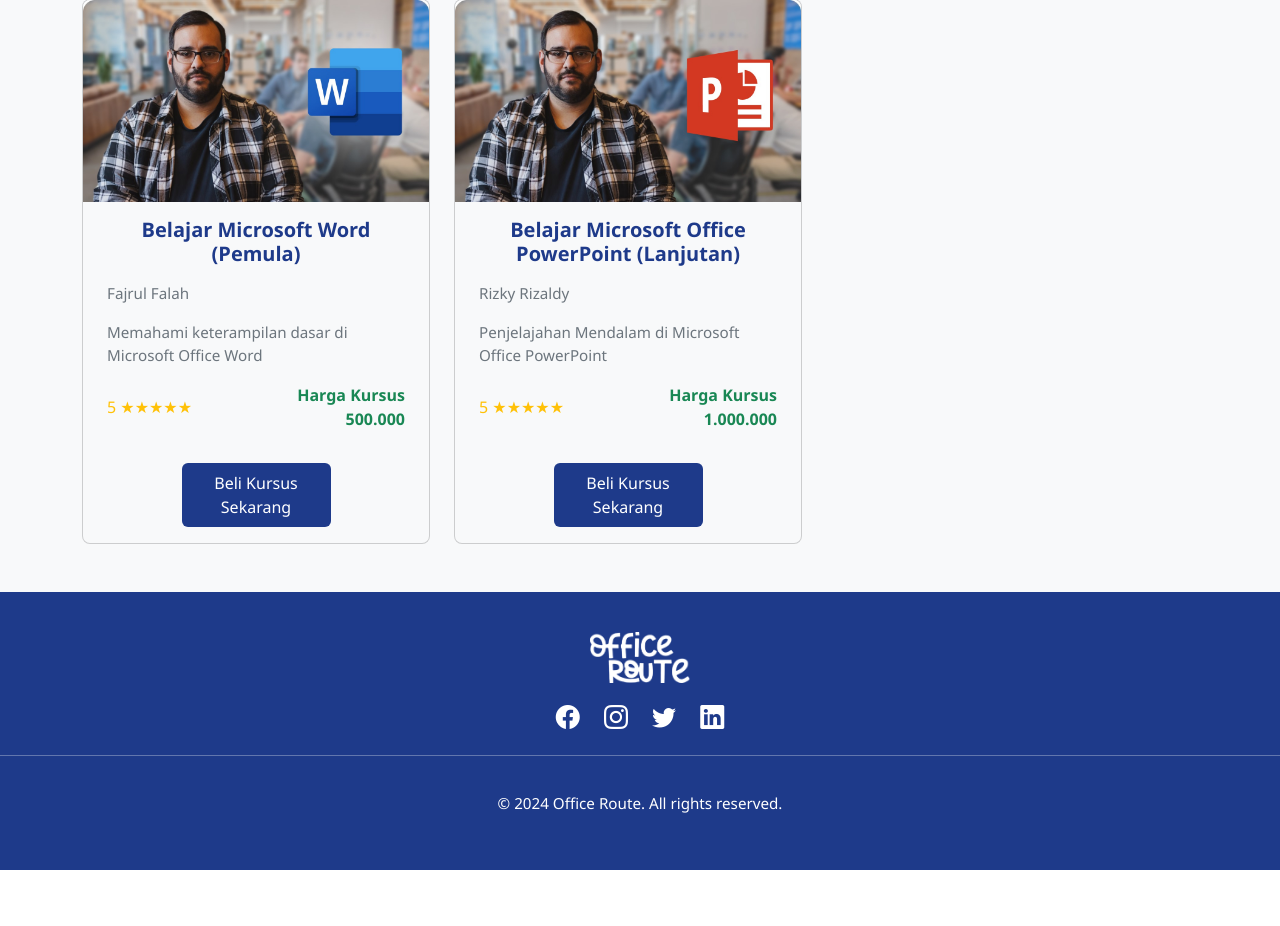
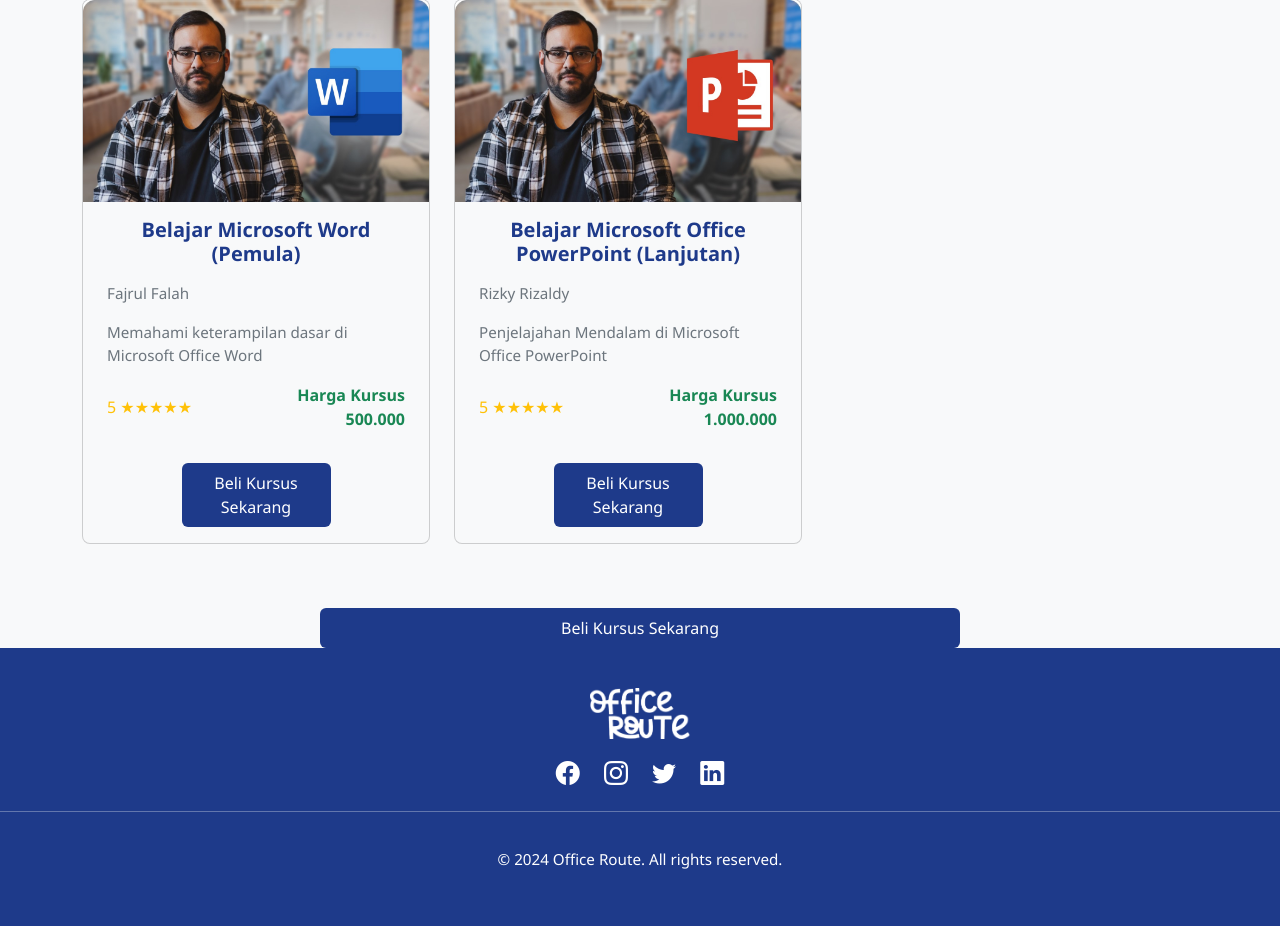
Before and after one commit to QousulHaq/office_route-backend, a Django app: page /all_course in a window 1280 px wide. Shown: the part 781-1707 px from the top of the page. Before the commit the page ends 1651 px from the top, so only its background shows below. Run offline with Django 5.2, Linux system fonts and the light colour scheme; data comes from the database, SQL or seed files in the repository; some libraries are stand-ins or nearby versions.

Commit message:
Update all_course.html

```diff
--- a/main/templates/main/all_course.html
+++ b/main/templates/main/all_course.html
@@ -56,9 +56,9 @@
   </div>
   <!-- End Section untuk grid thumbnail -->
 
-<!--   <div class="d-grid col-6 mx-auto">
+  <div class="d-grid col-6 mx-auto">
       <a href="{% url 'add_to_cart' data.id %}" class="btn btn-primary py-2 text-white mt-3">Beli Kursus Sekarang</a>
-  </div> -->
+  </div>
 
 
   <!-- Back to Top Button -->
```
